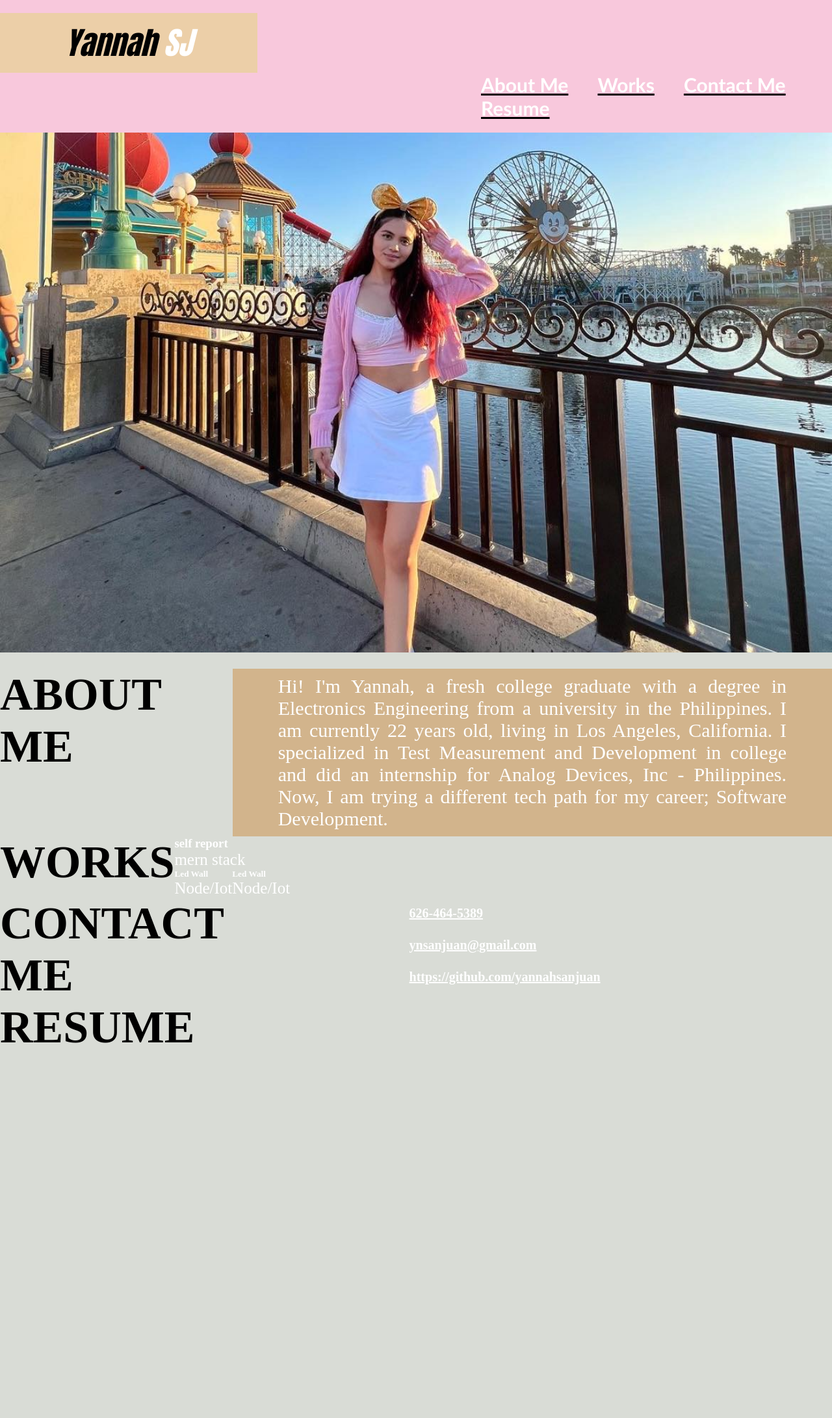
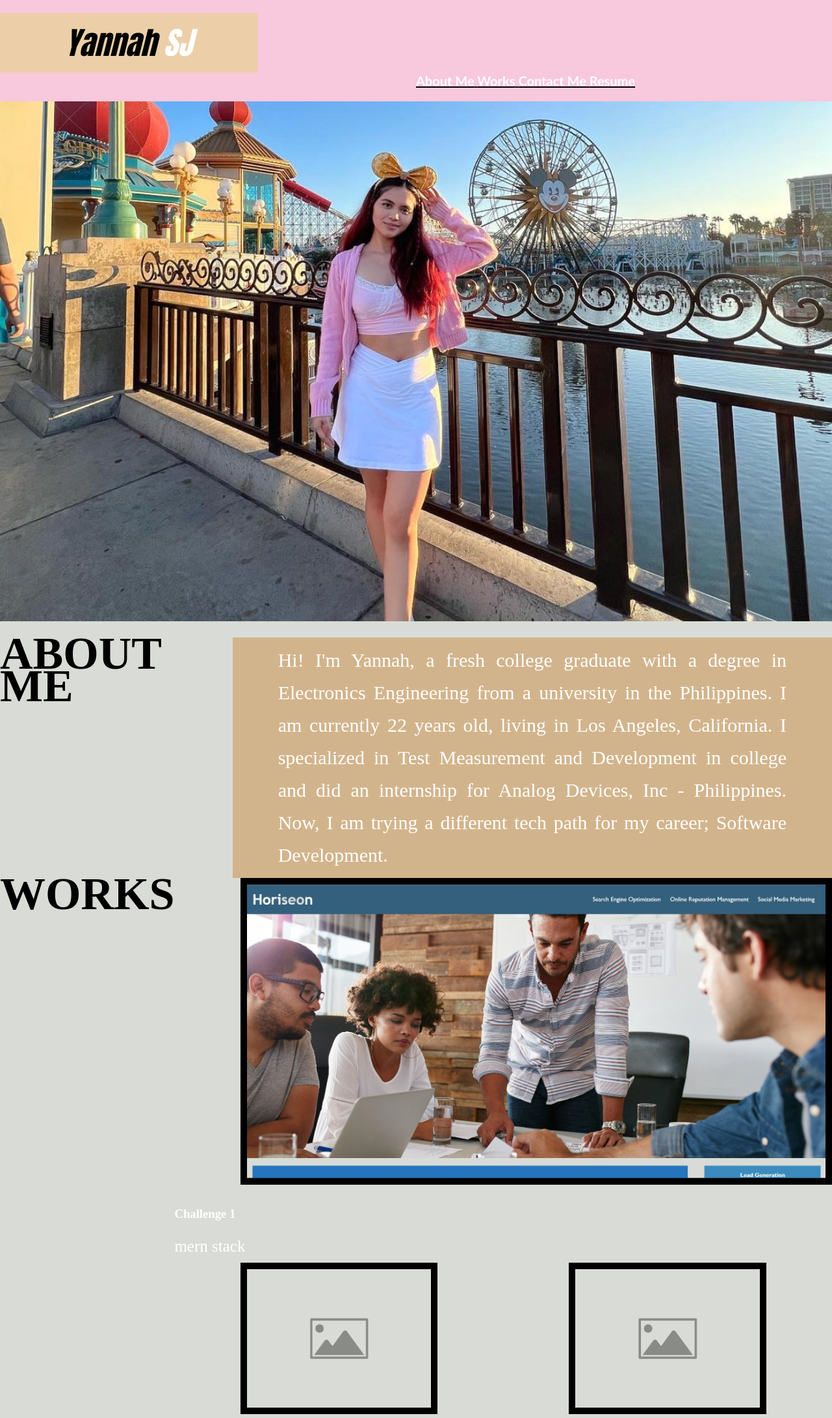
Before and after one commit to yannahsanjuan/Module2, a plain HTML site: page index.html in a window 1280 px wide. Shown: the top 2182 px of the page at 65% size. Before the commit the page ends 1661 px from the top, so only its background shows below. Drawn offline with Linux system fonts and the light colour scheme.

Commit message:
updated README, index, and CSS

```diff
--- a/assets/css/style.css
+++ b/assets/css/style.css
@@ -39,28 +39,18 @@ main{
 
 
 nav {
-    margin-left: 700px;
-    float: right;
+    display: inline-block;
+    /*margin: 0px 20px;*/
+    list-style-type: none;
+    text-decoration: underline;
+    font-size: 30px;
+    font-weight: bold;
+    margin-left: 50%;
     font-family: 'Gill Sans', 'Gill Sans MT', Calibri, 'Trebuchet MS', sans-serif;
     font-size: 20px;
 }
 
-
-nav ul {
-    list-style-type: none;
-}
-
-
-nav ul li {
-    display: inline-block;
-    margin: 0px 20px;
-    list-style-type: none;
-    text-decoration: underline;
-    font-size: 30px;
-    font-weight: bold;
-}
-
-nav ul li a:hover {
+nav a:hover {
     color: grey;
 }
 
@@ -90,18 +80,7 @@ p {
     display: inline-block;
     margin-bottom: 40px;
     color: #ffffff;
-   /* margin-left: 200px;*/
-}
-
-.benefits {
-    margin-left: 36px;
-    padding: 20px;
-    clear: both;
-    width: 10%;
-    height: 100%;
-    font-family: 'Gill Sans', 'Gill Sans MT', Calibri, 'Trebuchet MS', sans-serif;
-    font-size: 50px;
-    justify-content: right;
+    line-height: 50px;
 }
 
 .works {
@@ -122,6 +101,25 @@ p {
     font-size: 30px;
     background: tan;
     padding: 10px 70px;
+}
+
+.first img {
+    position: relative;
+    border: 10px solid black;
+    width: 90%;
+    margin-left: 10%;
+
+}
+
+.first img:hover {
+    color: white;
+}
+
+.second img, .third img {
+    border: 10px solid black;
+    width: 60%;
+    margin-left: 20%;
+
 }
 
 div ul {
@@ -147,7 +145,7 @@ div ul li a:hover {
     }
 }
 
-@media screen and (max-width: 768px) {
+/*@media screen and (max-width: 768px) {
     .content {
       width: 50%;
     }
--- a/index.html
+++ b/index.html
@@ -11,49 +11,53 @@
 <body>
     <header class="header">
         <h1>Yannah </h1>
-        <nav><ul>
-                <li>
-                    <a href="#about-me">About Me</a>
-                </li>
-                <li>
-                    <a href="#works">Works</a>
-                </li>
-                <li>
-                    <a href="#contact-me">Contact Me</a>
-                </li>
-                <li>
-                    <a href="#resume">Resume</a>
-                </li>
-            </ul>
+        <nav>
+            <a href="#about-me">About Me</a>
+
+            <a href="#works">Works</a>
+
+            <a href="#contact-me">Contact Me</a>
+
+            <a href="#resume">Resume</a>
+
         </nav>
     </header>
     <figure class="photo" alt="photo of author standing in Disneyland"></figure>
 
     <main class="content">
-        <section id="about-me" class="benefit-lead" style="display:flex">
+        <section id="about-me" style="display:flex">
             <h2 class="sides">ABOUT ME</h2>
             <div class="firstContainer">
                 <p>Hi! I'm Yannah, a fresh college graduate with a degree in Electronics Engineering from a university in the Philippines. I am currently 22 years old, living in Los Angeles, California. I specialized in Test Measurement and Development in college and did an internship for Analog Devices, Inc - Philippines. Now, I am trying a different tech path for my career; Software Development.</p>
             </div>
         </section>
-        <section id="works" class="benefit-brand" style="display:flex">
+        <section id="works" style="display:flex">
                 <h2 class="sides">WORKS</h2>
                 <div class="rightContainer">
                     <div class="greyContainer">
-                        <div class="blueContainer">
-                            <h3>self report</h3>
+                        <div class="first">
+                            <a href="https://yannahsanjuan.github.io/Module1/">
+                            <img src="./assets/images/landing-page.jpg">
+                            </a>
+                            <h3>Challenge 1</h3>
                             <p>mern stack</p>
                         </div>
                     </div>
                     <div class="secondContainer" style="display:flex">
                         <div class="ledContainer" style="flex:0 0 50">
-                            <div class="blueContainer">
+                            <div class="second">
+                                <a href="https://google.com">
+                                    <img src="./assets/images/placeholder-image.png">
+                                    </a>
                                 <h5>Led Wall</h5>
                                 <p>Node/Iot</p>
                             </div>
                         </div>
-                        <div class="calculatorContainer" style="flex:0 0 50">
-                            <div class="blueContainer">
+                        <div class="secondContainer" style="flex:0 0 50">
+                            <div class="third">
+                                <a href="https://google.com">
+                                    <img src="./assets/images/placeholder-image.png">
+                                    </a>
                                 <h5>Led Wall</h5>
                                 <p>Node/Iot</p>
                             </div>
@@ -61,7 +65,7 @@
                     </div>
                 </div>
         </section>
-        <section id="contact-me" class="benefit-cost" style="display:flex">
+        <section id="contact-me" style="display:flex">
                 <h2 class="sides">CONTACT ME</h2>
                     <div class="thirdContainer">
                         <ul>
@@ -71,7 +75,7 @@
                         </ul>
                     </div>
         </section>
-        <section id="resume" class="benefit-cost" style="display:flex">
+        <section id="resume"style="display:flex">
             <h2 class="sides">RESUME</h2>
         </section>
 
```
Also changed, not shown: assets/images/brand-awareness.png (deleted), assets/images/cost-management.png (deleted), assets/images/lead-generation.png (deleted), assets/images/placeholder-image.png (added), assets/images/portfolio.jpg (added), 1 other file.
